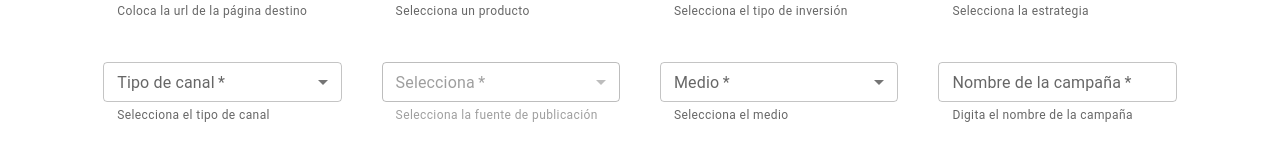
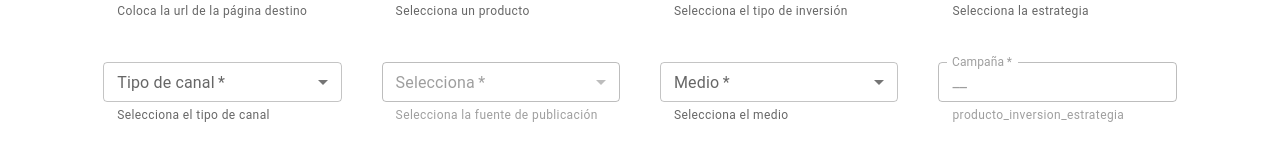
Before and after one commit to Alpacorp/utm-generator, a React (Create React App) app: page / in a window 1280 px wide. Shown: the part 484-648 px from the top of the page. Built offline with nearby package versions, Linux system fonts and the light colour scheme.

Commit message:
fix campain name function in utm generator

```diff
--- a/src/componentes/Utms.tsx
+++ b/src/componentes/Utms.tsx
@@ -13,7 +13,7 @@ import { Toaster, toast } from "react-hot-toast";
 
 import { useForm } from "../hooks/useForm";
 import { transformText } from "../utils/transformText";
-import { useState } from "react";
+import { useEffect, useState } from "react";
 import "./Utms.css";
 
 const { businessLineUtmData } = Business;
@@ -25,6 +25,7 @@ const { mediumUtmData } = Medium;
 
 const Utms = () => {
   const [finalUrl, setFinalUrl] = useState("");
+  const [utmCampainName, setCampainName] = useState("");
 
   const [formValues, handleInputChange, reset] = useForm({
     url: "",
@@ -46,7 +47,6 @@ const Utms = () => {
     sourceMedia,
     strategy,
     medium,
-    campain,
     content,
   } = formValues;
 
@@ -54,11 +54,21 @@ const Utms = () => {
     (item) => item.idChannelType === channelType
   );
 
+  const createCampainName = () => {
+    const name = `${businessLine}_${typeAd}_${strategy}`;
+    setCampainName(name);
+  };
+
+  useEffect(() => {
+    createCampainName();
+    // eslint-disable-next-line react-hooks/exhaustive-deps
+  }, [businessLine, typeAd, strategy]);
+
   const createUrl = () => {
+    createCampainName();
     const utmSourceName = `${sourceMedia}`;
     const utmMediumName = `${medium}`;
-    const utmCampainName = `${businessLine}_${typeAd}_${strategy}`;
-    const utmTermName = `${campain}`;
+    const utmTermName = `${content}`;
     const urlConcatenate = `${url}?utm_source=${utmSourceName}&utm_medium=${utmMediumName}&utm_campaign=${utmCampainName}&utm_term=${utmTermName}`;
     console.log("urlConcatenate", urlConcatenate);
     setFinalUrl(urlConcatenate);
@@ -216,15 +226,16 @@ const Utms = () => {
             style={{ margin: "20px", width: "20%" }}
             id="campain"
             name="campain"
-            label="Nombre de la campaña"
-            value={transformText(campain)}
+            label="Campaña"
+            value={utmCampainName}
             onChange={handleInputChange}
             variant="outlined"
             size="small"
             error={false}
             required
+            disabled
             type="text"
-            helperText="Digita el nombre de la campaña"
+            helperText="producto_inversion_estrategia"
           />
           <TextField
             style={{ margin: "20px", width: "20%" }}
```
